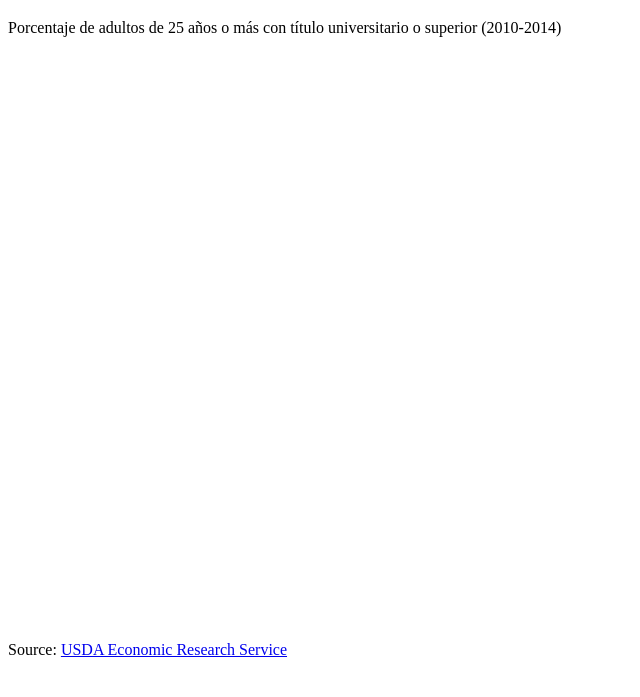
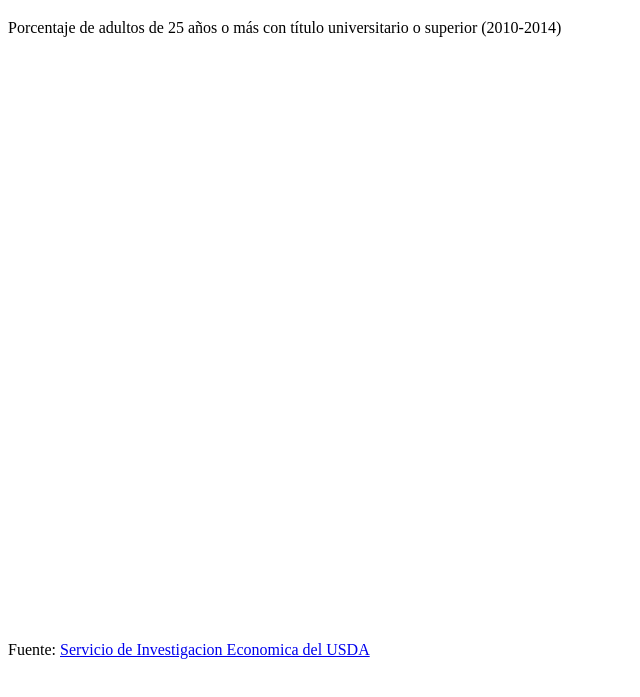
Before and after one commit to LUISANGELMERIDA/Mapa-de-coropletas, a plain HTML site: page index.html in a window 1280 px wide. Shown: the part 61-758 px from the top of the page, without its empty margins (0-640 px from the left). Drawn offline with Linux system fonts and the light colour scheme; a script that the page names is missing.

Commit message:
Se edito la fuente

```diff
--- a/index.html
+++ b/index.html
@@ -13,10 +13,10 @@
         </div>
         <svg width="960" height="600"></svg>
         <div id="source">
-          Source:
+          Fuente:
           <a
             href="https://www.ers.usda.gov/data-products/county-level-data-sets/download-data.aspx"
-            >USDA Economic Research Service</a
+            >Servicio de Investigacion Economica del USDA</a
           >
         </div>
       </div>
```
